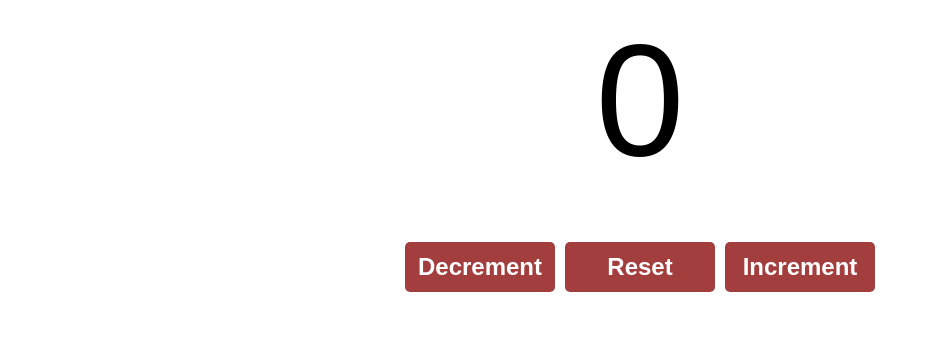
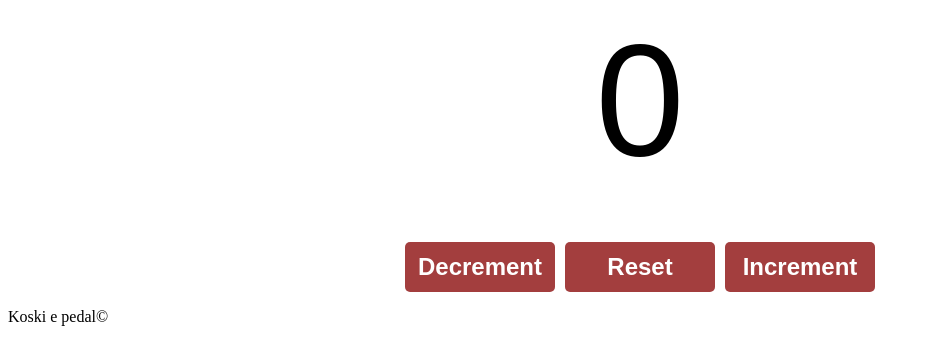
Before and after one commit to Zeshinn/React-Vite-Web, a React (Vite) app: page / in a window 1280 px wide. Shown: the top 364 px of the page, without its empty margins (0-930 px from the left). Built offline with nearby package versions, Linux system fonts and the light colour scheme.

Commit message:
changed index

```diff
--- a/src/App.jsx
+++ b/src/App.jsx
@@ -3,6 +3,9 @@ import Counter from "./Counter";
 function App() {
   return(<>
     <Counter/>
+    <footer>
+      <p>Koski&nbsp;e&nbsp;pedal&copy;</p>
+    </footer>
   </>);
 }
 
```
